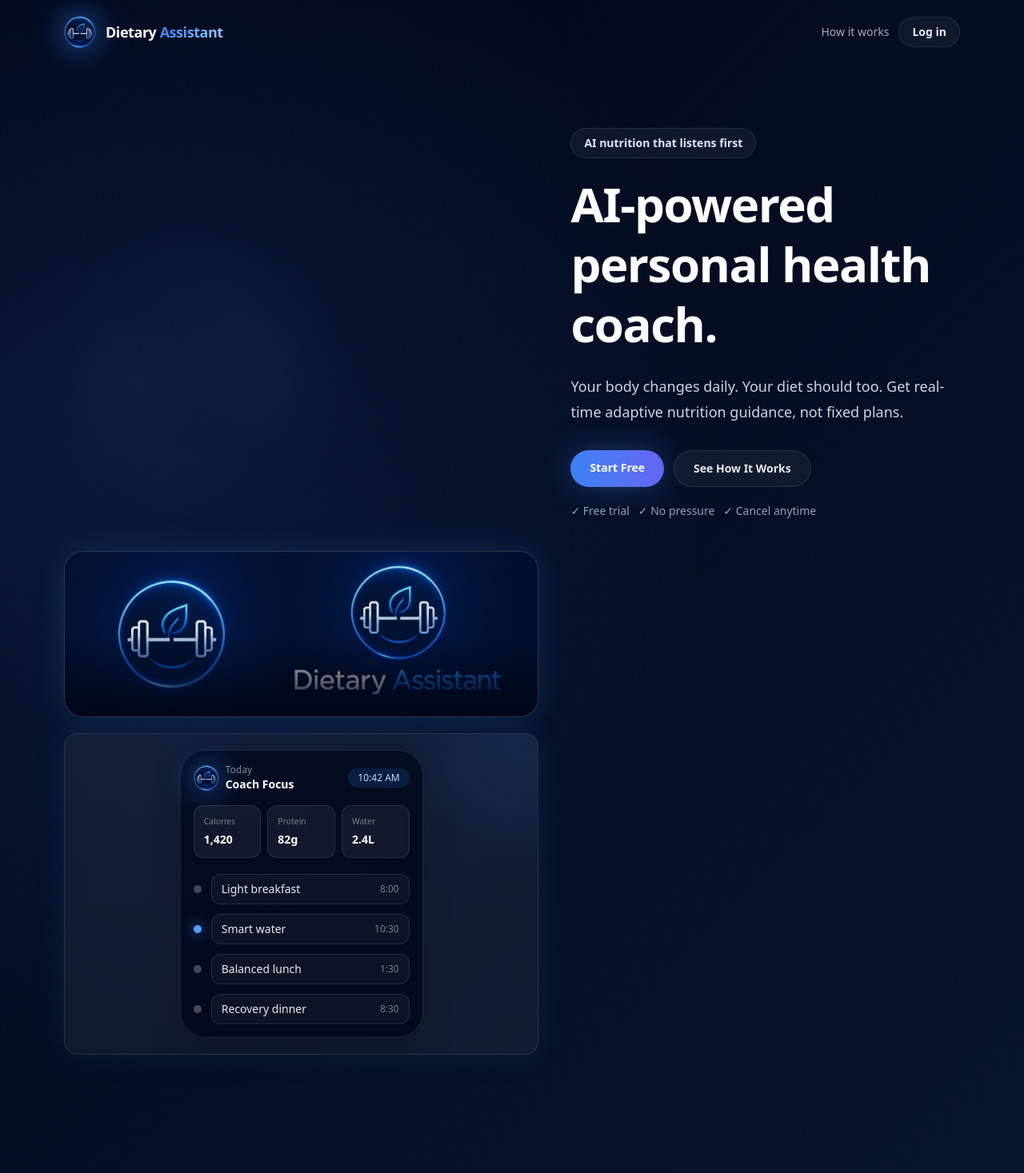
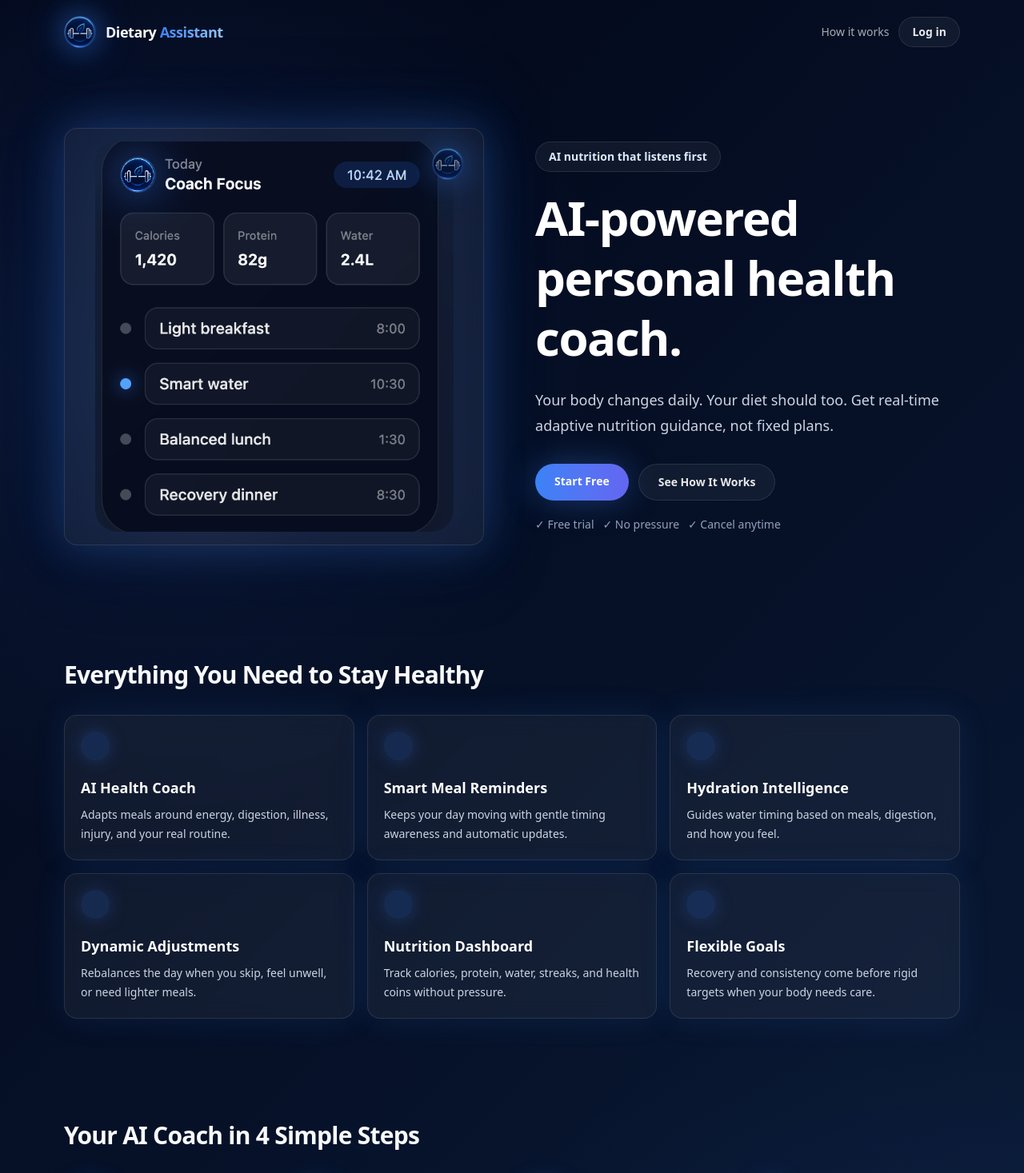
Before and after one commit to dudeshivam/dietaryassistant.in, a Next.js app: page / in a window 1280 px wide. Shown: the top 1467 px of the page at 80% size. Built offline with nearby package versions, Linux system fonts and the light colour scheme.

Commit message:
Update landing and profile UI

```diff
--- a/app/page.js
+++ b/app/page.js
@@ -13,19 +13,6 @@ function BrandMark({ className = "h-10 w-10", glow = true }) {
           backgroundSize: "436% auto"
         }}
       />
-    </div>
-  );
-}
-
-function BrandBoard({ className = "" }) {
-  return (
-    <div className={`relative overflow-hidden rounded-3xl border border-white/10 bg-white/5 shadow-[0_0_40px_rgba(59,130,246,0.2)] ${className}`}>
-      <img
-        alt="Dietary Assistant dumbbell and leaf logo"
-        className="h-full w-full object-cover opacity-90"
-        src="/brand-logo.png"
-      />
-      <div className="absolute inset-0 bg-gradient-to-t from-[#020617] via-transparent to-transparent" />
     </div>
   );
 }
@@ -63,57 +50,26 @@ function GlassCard({ children, className = "" }) {
   );
 }
 
-function MockDashboard() {
-  const meals = [
-    ["8:00", "Light breakfast", "done"],
-    ["10:30", "Smart water", "now"],
-    ["1:30", "Balanced lunch", "next"],
-    ["8:30", "Recovery dinner", "later"]
-  ];
-
+function ProductPreview() {
   return (
-    <GlassCard className="relative overflow-hidden p-5">
-      <div className="absolute -right-16 -top-16 h-40 w-40 rounded-full bg-blue-500/20 blur-3xl" />
-      <div className="relative mx-auto max-w-[19rem] rounded-[2rem] border border-white/10 bg-[#020617]/70 p-4 shadow-2xl">
-        <div className="mb-4 flex items-center justify-between">
-          <div className="flex items-center gap-2">
-            <BrandMark className="h-8 w-8" />
-            <div>
-              <p className="text-xs text-white/50">Today</p>
-              <p className="text-sm font-semibold text-white">Coach Focus</p>
-            </div>
-          </div>
-          <span className="rounded-full bg-blue-500/15 px-3 py-1 text-xs text-blue-200">10:42 AM</span>
-        </div>
-
-        <div className="grid grid-cols-3 gap-2">
-          {[
-            ["Calories", "1,420"],
-            ["Protein", "82g"],
-            ["Water", "2.4L"]
-          ].map(([label, value]) => (
-            <div className="rounded-xl border border-white/10 bg-white/[0.06] p-3" key={label}>
-              <p className="text-[0.65rem] text-white/45">{label}</p>
-              <p className="mt-1 text-sm font-semibold text-white">{value}</p>
-            </div>
-          ))}
-        </div>
-
-        <div className="mt-5 space-y-3">
-          {meals.map(([time, name, state]) => (
-            <div className="flex items-center gap-3" key={name}>
-              <span className={`h-2.5 w-2.5 rounded-full ${state === "now" ? "bg-blue-400 shadow-[0_0_16px_rgba(59,130,246,0.9)]" : "bg-white/25"}`} />
-              <div className="min-w-0 flex-1 rounded-xl border border-white/10 bg-white/[0.04] px-3 py-2">
-                <div className="flex items-center justify-between gap-3">
-                  <p className="truncate text-sm font-medium text-white/90">{name}</p>
-                  <p className="text-xs text-white/45">{time}</p>
-                </div>
-              </div>
-            </div>
-          ))}
+    <div className="group relative mx-auto w-full max-w-xl">
+      <div className="absolute inset-4 scale-110 rounded-[2rem] bg-blue-500/20 blur-2xl opacity-30 animate-[pulse_4s_ease-in-out_infinite]" />
+      <img
+        alt="Dietary Assistant Coach Focus dashboard preview"
+        className="absolute inset-0 h-full w-full scale-110 rounded-[2rem] object-contain blur-2xl opacity-30"
+        src="/product-preview.png"
+      />
+      <div className="relative rounded-2xl border border-white/10 bg-white/5 p-4 shadow-[0_0_50px_rgba(59,130,246,0.25)] backdrop-blur-md transition-all duration-300 group-hover:-translate-y-1">
+        <img
+          alt="Coach Focus card showing calories, protein, water, and adaptive meal timeline"
+          className="relative mx-auto w-full max-w-[28rem] rounded-[1.75rem] object-contain"
+          src="/product-preview.png"
+        />
+        <div className="pointer-events-none absolute right-6 top-6 opacity-70">
+          <BrandMark className="h-10 w-10" />
         </div>
       </div>
-    </GlassCard>
+    </div>
   );
 }
 
@@ -131,9 +87,9 @@ export default function Home() {
         </div>
       </nav>
 
-      <section className="relative mx-auto grid w-full max-w-6xl items-center gap-10 px-4 pb-20 pt-10 lg:grid-cols-[1fr_0.82fr] lg:pt-20">
-        <BrandMark className="absolute left-10 top-16 h-64 w-64 opacity-20 blur-2xl" glow={false} />
-        <div className="relative">
+      <section className="relative mx-auto grid w-full max-w-6xl items-center gap-12 px-4 pb-20 pt-10 lg:grid-cols-[0.96fr_1fr] lg:pt-20">
+        <ProductPreview />
+        <div className="relative lg:pl-4">
           <p className="mb-5 inline-flex rounded-full border border-white/10 bg-white/5 px-4 py-2 text-sm font-semibold text-blue-100 backdrop-blur-md">
             AI nutrition that listens first
           </p>
@@ -153,10 +109,6 @@ export default function Home() {
           </div>
           <p className="mt-5 text-sm text-slate-400">✓ Free trial &nbsp; ✓ No pressure &nbsp; ✓ Cancel anytime</p>
         </div>
-        <div className="space-y-5">
-          <BrandBoard className="h-44 sm:h-52" />
-          <MockDashboard />
-        </div>
       </section>
 
       <section className="mx-auto w-full max-w-6xl px-4 py-16">
@@ -164,7 +116,7 @@ export default function Home() {
         <div className="mt-8 grid gap-4 md:grid-cols-2 lg:grid-cols-3">
           {features.map(([title, copy]) => (
             <GlassCard className="p-5" key={title}>
-              <BrandMark className="h-9 w-9" />
+              <div className="h-9 w-9 rounded-full bg-blue-500/15 shadow-[0_0_24px_rgba(59,130,246,0.24)]" />
               <h3 className="mt-5 text-lg font-semibold text-white">{title}</h3>
               <p className="mt-2 text-sm leading-6 text-slate-300">{copy}</p>
             </GlassCard>
@@ -202,10 +154,7 @@ export default function Home() {
       <section className="mx-auto w-full max-w-4xl px-4 py-20">
         <GlassCard className="relative overflow-hidden p-8 text-center sm:p-10">
           <div className="absolute inset-x-20 -top-24 h-48 rounded-full bg-blue-500/25 blur-3xl" />
-          <div className="relative mx-auto flex justify-center">
-            <BrandMark className="h-16 w-16" />
-          </div>
-          <h2 className="relative mt-6 text-3xl font-semibold tracking-tight">Start your health journey today</h2>
+          <h2 className="relative text-3xl font-semibold tracking-tight">Start your health journey today</h2>
           <form className="relative mx-auto mt-6 flex max-w-xl flex-col gap-3 sm:flex-row" action="/signup">
             <input className="min-h-12 flex-1 rounded-full border border-white/10 bg-white/10 px-5 text-sm text-white outline-none placeholder:text-white/40 focus:border-blue-300" name="email" placeholder="Enter your email" type="email" />
             <button className="min-h-12 rounded-full bg-gradient-to-r from-[#3B82F6] to-[#6366F1] px-6 text-sm font-semibold text-white shadow-[0_0_40px_rgba(59,130,246,0.3)]" type="submit">
--- a/app/profile/page.js
+++ b/app/profile/page.js
@@ -410,6 +410,12 @@ export default function ProfilePage() {
             >
               Dashboard
             </Link>
+            <Link
+              className="rounded-md border border-slate-300 bg-white px-4 py-2 text-sm font-semibold text-slate-700 hover:bg-slate-50"
+              href="/settings"
+            >
+              Settings
+            </Link>
             <button
               className="rounded-md border border-slate-300 bg-white px-4 py-2 text-sm font-semibold text-slate-700 hover:bg-slate-50"
               onClick={handleLogout}
@@ -457,6 +463,24 @@ export default function ProfilePage() {
           >
             Change photo
           </button>
+        </section>
+
+        <section className="mt-6 grid gap-4 sm:grid-cols-3">
+          <div className="premium-card p-4">
+            <p className="text-xs font-semibold uppercase text-blue-300">Calories avg</p>
+            <p className="mt-2 text-2xl font-semibold text-white">Adaptive</p>
+            <p className="mt-1 text-xs text-slate-300">Changes with health state</p>
+          </div>
+          <div className="premium-card p-4">
+            <p className="text-xs font-semibold uppercase text-blue-300">Protein avg</p>
+            <p className="mt-2 text-2xl font-semibold text-white">Flexible</p>
+            <p className="mt-1 text-xs text-slate-300">No pressure on recovery days</p>
+          </div>
+          <div className="premium-card p-4">
+            <p className="text-xs font-semibold uppercase text-blue-300">Streak</p>
+            <p className="mt-2 text-2xl font-semibold text-white">Coach-led</p>
+            <p className="mt-1 text-xs text-slate-300">Consistency over perfection</p>
+          </div>
         </section>
 
         <form className="mt-6 grid gap-6 lg:grid-cols-[1fr_1.1fr]" onSubmit={handleSave}>
```
Also changed, not shown: public/product-preview.png (added).
